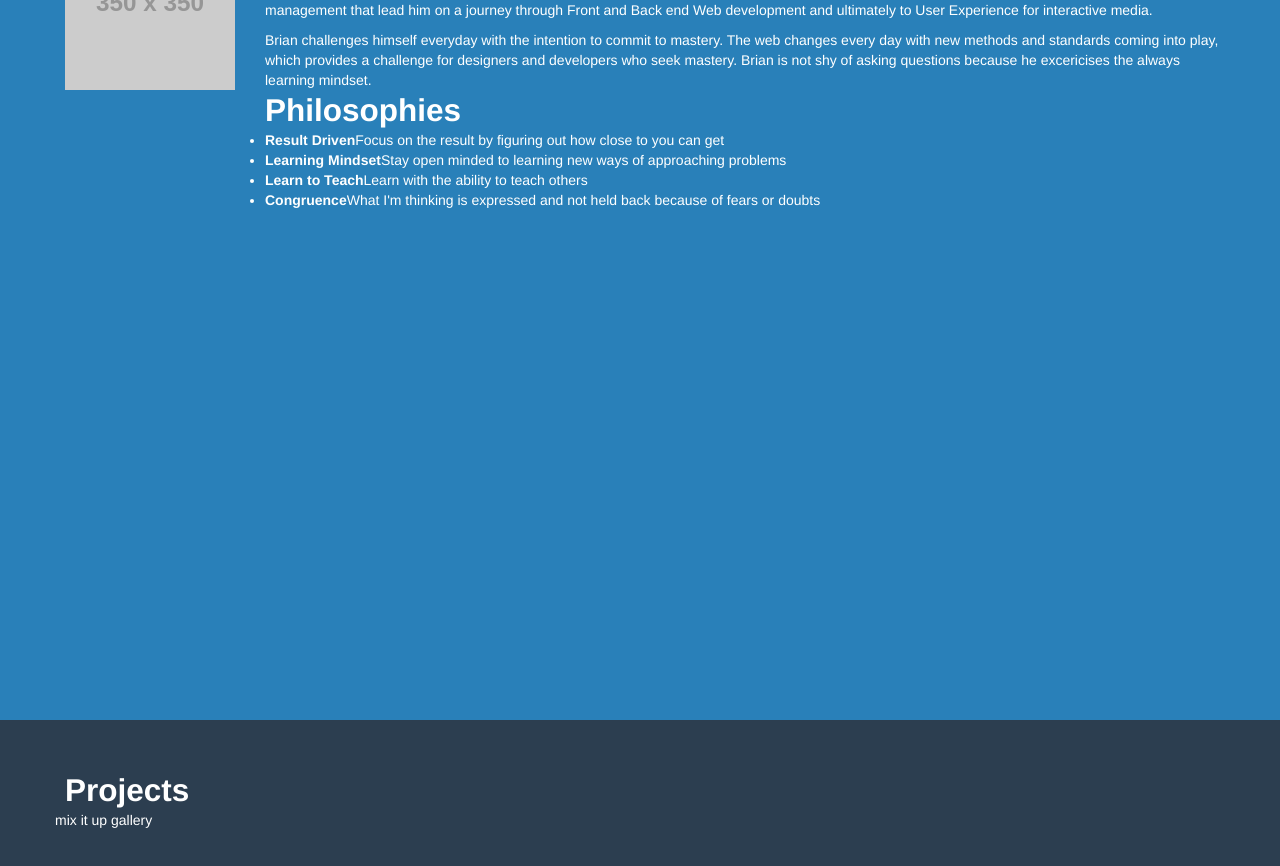
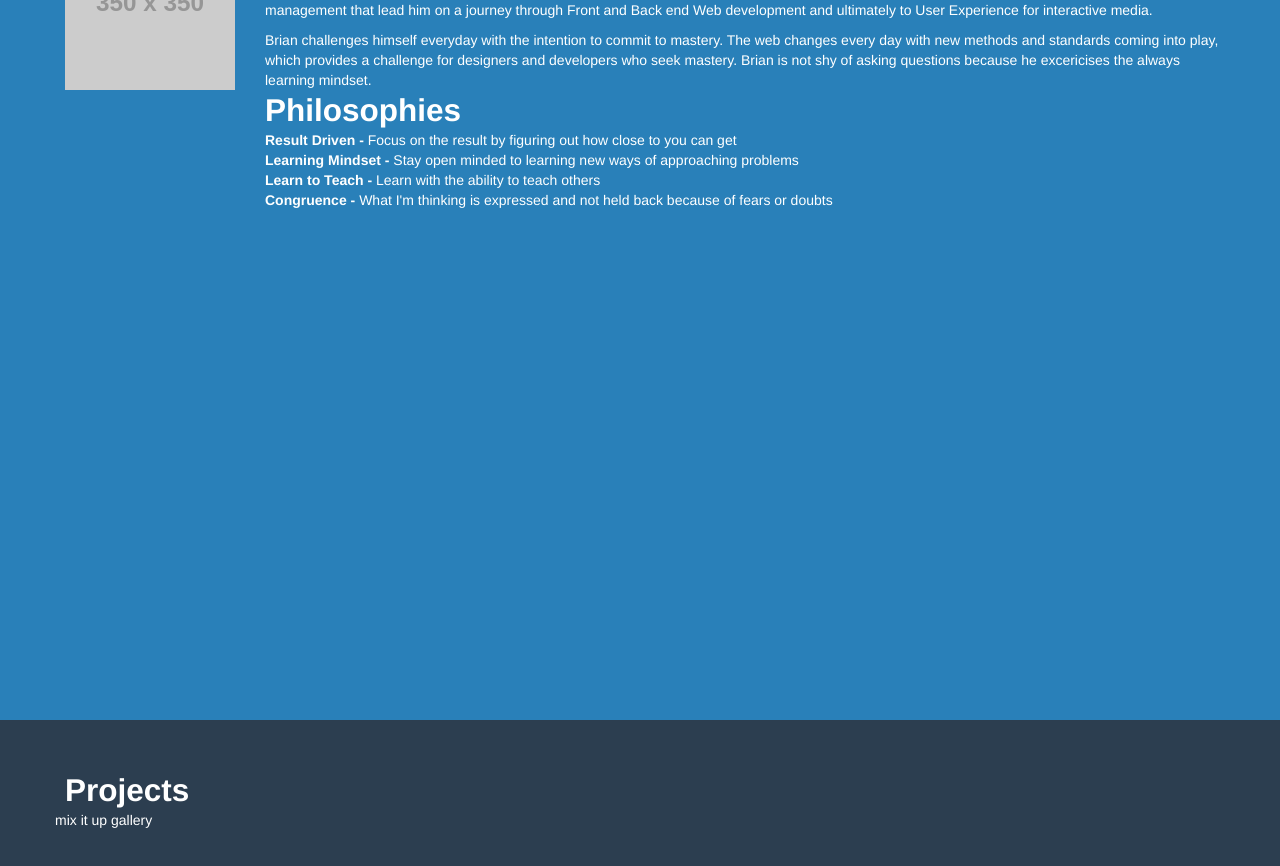
Before and after one commit to bstory32/ProjectSpartacus, a plain HTML site: page brianstory.me/index.html in a window 1280 px wide. Shown: the part 980-1846 px from the top of the page. Drawn offline with nearby package versions, Linux system fonts and the light colour scheme; placeholder pictures from the web are drawn by us.

Commit message:
Adds formatting to list

```diff
--- a/brianstory.me/css/style.css
+++ b/brianstory.me/css/style.css
@@ -40,6 +40,12 @@ p + p{
 .about{
 	height: 500px;
 }
+.about ul{
+	list-style: none;
+}
+.about ul li strong:after{
+	content: ' - ';
+}
 .sectionProjects{
 	height: 800px;
 	background-color: #2c3e50;
```
